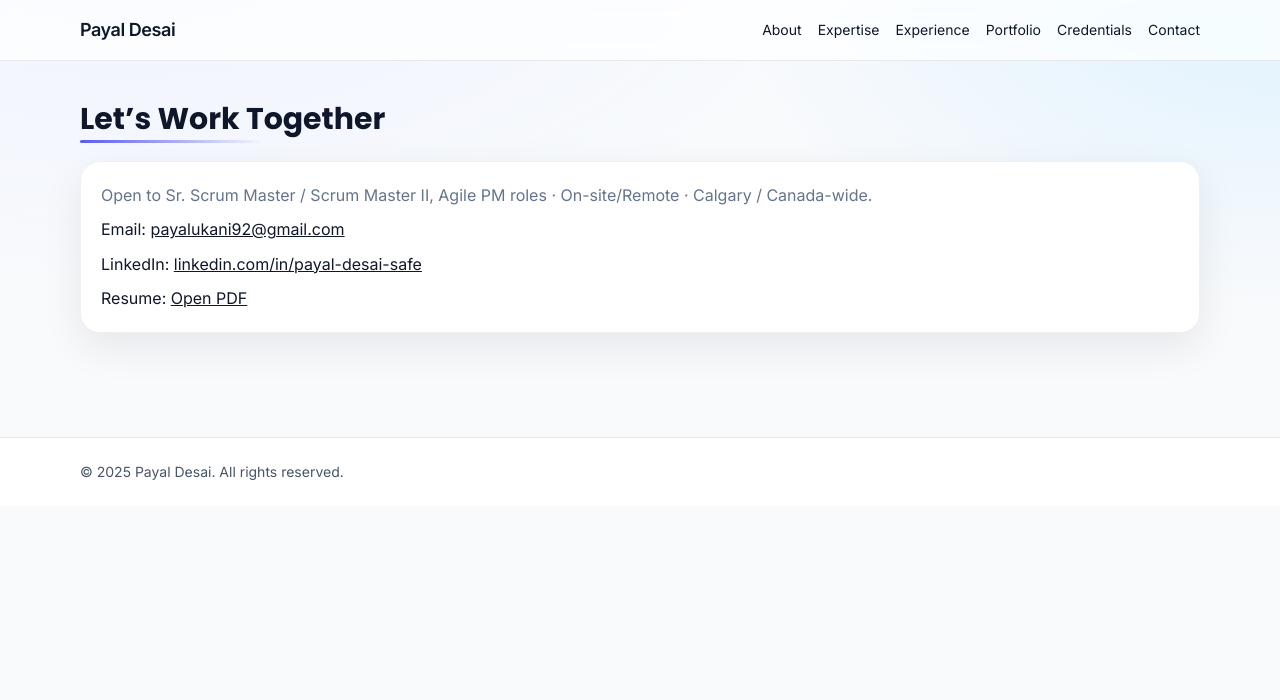
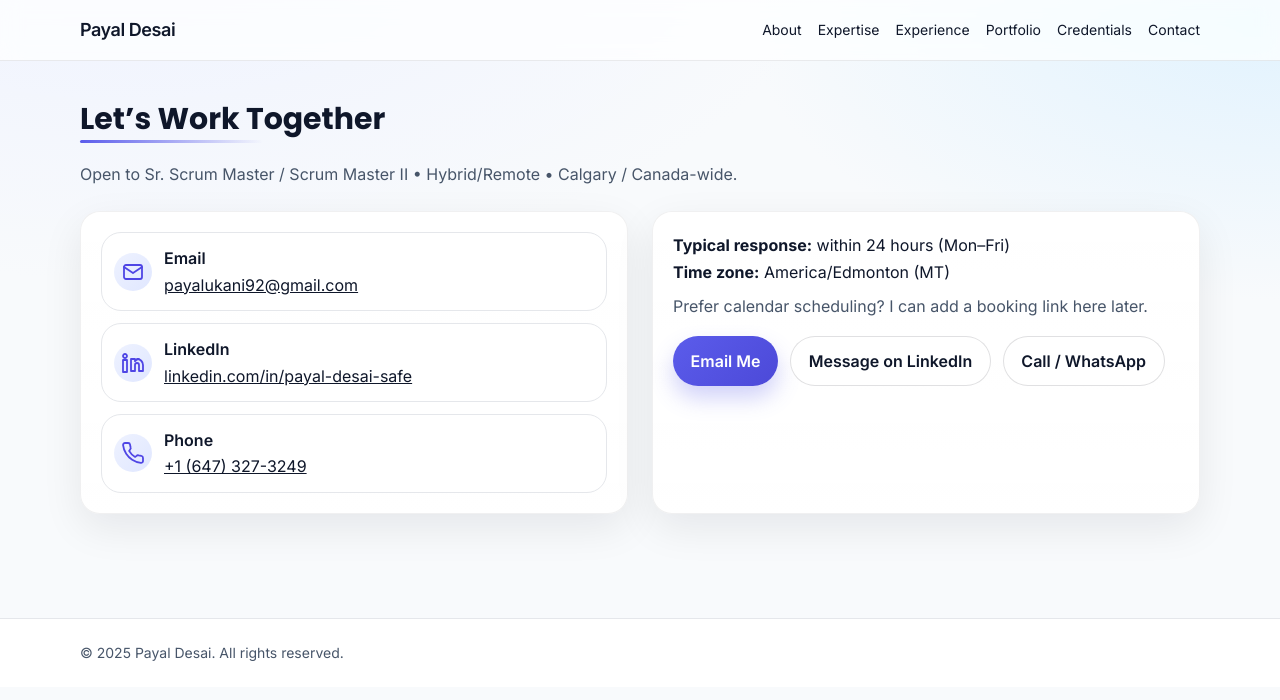
Before and after one commit to dirghak/Payal-Desai, a Next.js app: page /contact in a window 1280 px wide. Shown: the top 700 px of the page. Built offline with nearby package versions, Linux system fonts and the light colour scheme.

Commit message:
Update page.tsx

```diff
--- a/app/contact/page.tsx
+++ b/app/contact/page.tsx
@@ -1,14 +1,61 @@
-export default function ContactPage(){
+export default function ContactPage() {
   return (
     <div className="space-y-6">
       <h1 className="text-3xl font-bold section-title">Let’s Work Together</h1>
-      <div className="card space-y-2">
-        <p className="text-muted">
-          Open to Sr. Scrum Master / Scrum Master II, Agile PM roles · On-site/Remote · Calgary / Canada-wide.
-        </p>
-        <p>Email: <a className="underline" href="mailto:payalukani92@gmail.com">payalukani92@gmail.com</a></p>
-        <p>LinkedIn: <a className="underline" href="https://www.linkedin.com/in/payal-desai-safe/" target="_blank" rel="noreferrer">linkedin.com/in/payal-desai-safe</a></p>
-        <p>Resume: <a className="underline" href="/resumes/Payal_Desai.pdf" target="_blank" rel="noreferrer">Open PDF</a></p>
+      <p className="text-slate-600">
+        Open to Sr. Scrum Master / Scrum Master II • Hybrid/Remote • Calgary / Canada-wide.
+      </p>
+
+      <div className="grid md:grid-cols-2 gap-6">
+        {/* Left: contact channels */}
+        <section className="card space-y-3">
+          <div className="flex items-center gap-3 border rounded-2xl p-3 bg-white">
+            <span className="icon-circle">
+              <img src="/icon-email.svg" alt="" width={24} height={24} />
+            </span>
+            <div>
+              <div className="font-semibold">Email</div>
+              <a className="underline" href="mailto:payalukani92@gmail.com">payalukani92@gmail.com</a>
+            </div>
+          </div>
+
+          <div className="flex items-center gap-3 border rounded-2xl p-3 bg-white">
+            <span className="icon-circle">
+              <img src="/icon-linkedin.svg" alt="" width={24} height={24} />
+            </span>
+            <div>
+              <div className="font-semibold">LinkedIn</div>
+              <a className="underline" target="_blank" rel="noreferrer" href="https://www.linkedin.com/in/payal-desai-safe/">
+                linkedin.com/in/payal-desai-safe
+              </a>
+            </div>
+          </div>
+
+          <div className="flex items-center gap-3 border rounded-2xl p-3 bg-white">
+            <span className="icon-circle">
+              <img src="/icon-phone.svg" alt="" width={24} height={24} />
+            </span>
+            <div>
+              <div className="font-semibold">Phone</div>
+              <a className="underline" href="tel:+16473273249">+1 (647) 327-3249</a>
+            </div>
+          </div>
+        </section>
+
+        {/* Right: quick info + CTAs */}
+        <section className="card">
+          <p><strong>Typical response:</strong> within 24 hours (Mon–Fri)</p>
+          <p><strong>Time zone:</strong> America/Edmonton (MT)</p>
+          <p className="text-slate-600 mt-2">Prefer calendar scheduling? I can add a booking link here later.</p>
+
+          <div className="mt-4 flex flex-wrap gap-3">
+            <a className="btn btn-primary" href="mailto:payalukani92@gmail.com">Email Me</a>
+            <a className="btn btn-ghost" target="_blank" rel="noreferrer" href="https://www.linkedin.com/in/payal-desai-safe/">
+              Message on LinkedIn
+            </a>
+            <a className="btn btn-ghost" href="tel:+16473273249">Call / WhatsApp</a>
+          </div>
+        </section>
       </div>
     </div>
   )
```
